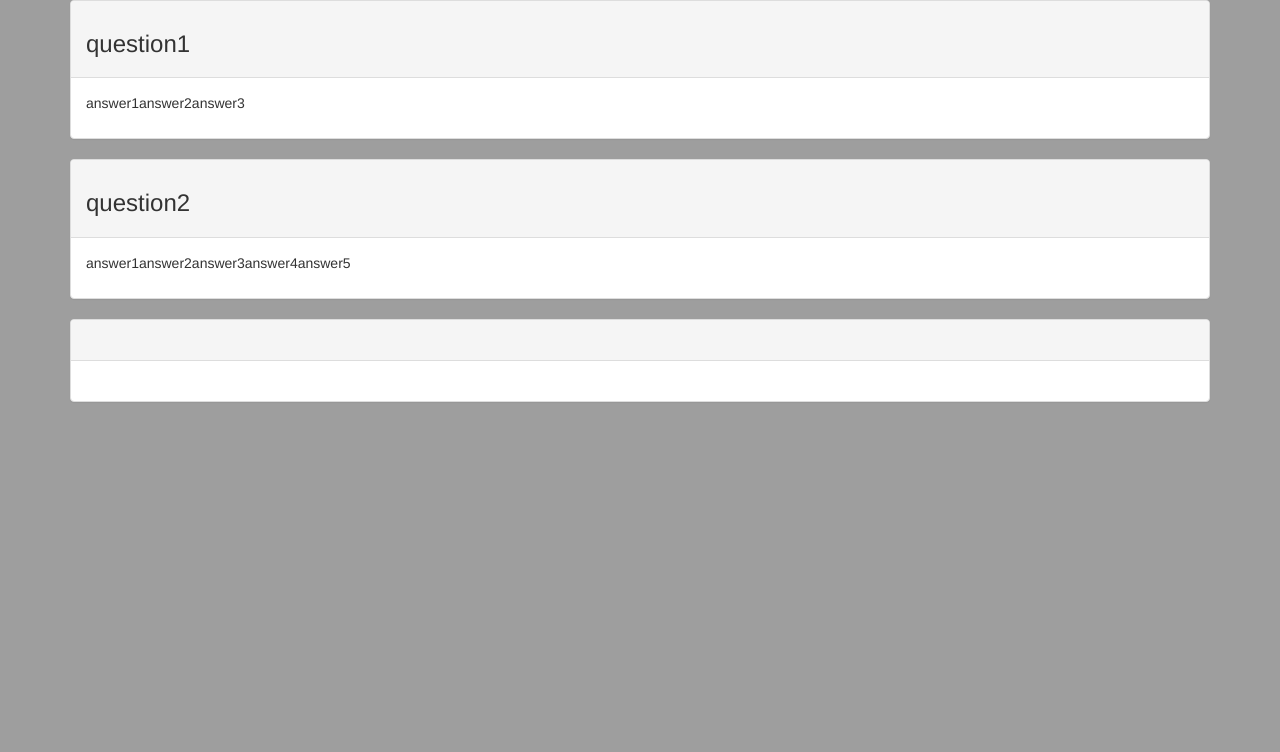
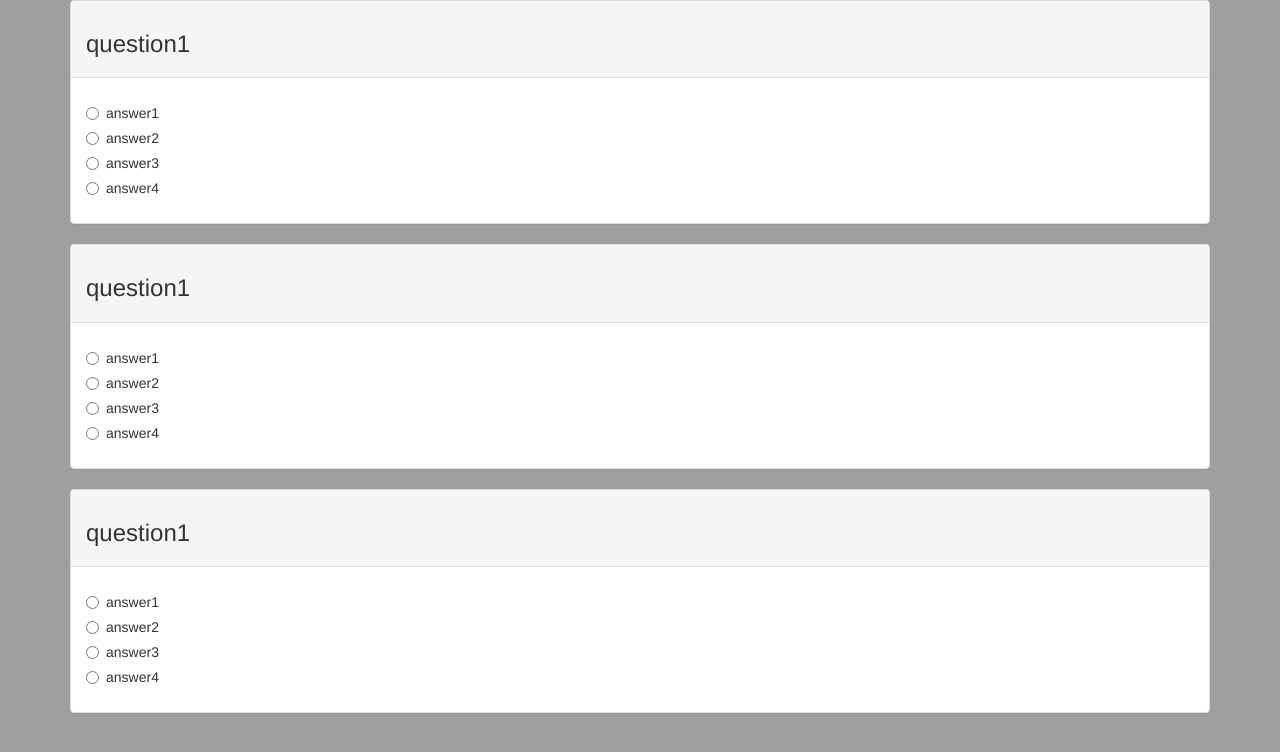
Before and after one commit to twick00/Track-Suggester, a plain HTML site: page index.html in a window 1280 px wide. Drawn offline with Linux system fonts and the light colour scheme.

```diff
--- a/index.html
+++ b/index.html
@@ -8,22 +8,8 @@
     <script src="js/jquery-3.2.1.js"></script>
     <script src="js/scripts.js"></script>
 </head>
+<body>
 
-<body>
-    <div class="container">
-        <!-- This is the start of a question -->
-        <!-- <div id="question">
-            <div class="panel panel-default">
-                <div class="panel-heading">
 
-                </div>
-                <div class="panel-body">
-
-                </div>
-            </div>
-        </div> -->
-        <!-- This is the end of a question -->
-    </div>
 </body>
-
 </html>
--- a/js/scripts.js
+++ b/js/scripts.js
@@ -1,40 +1,64 @@
 var questionInfo = [{
-        "question": "question1",
-        "answer": ["answer1", "answer2", "answer3"]
-    },
-    {
-        "question": "question2",
-        "answer": ["answer1", "answer2", "answer3", "answer4", "answer5"]
-    },
-    {
-        "": "",
-        "": []
-    }
-]
-
-var questionPanel =
-        '<div class="container">' +
-        '<div class="panel panel-default">' +
-        '<div class="panel-heading">' +
-        '<h3 class="question">' +
-        '</h3>' +
-        '</div>' +
-        '<div class="panel-body">' +
-        '<p class="answer">' +
-        '</p>' +
-        '</div>' +
-        '</div>' +
-        '</div>';
+    "question": "question1",
+    "answer": ["answer1", "answer2", "answer3", "answer4"],
+    "value": 0,
+    "name": "Test1"
+},
+{
+    "question": "question1",
+    "answer": ["answer1", "answer2", "answer3", "answer4"],
+    "value": 0,
+    "name": "Test2"
+},
+{
+    "question": "question1",
+    "answer": ["answer1", "answer2", "answer3", "answer4"],
+    "value": 0,
+    "name": "Test3"
+}]
 
 // Syntax is: "questionInfo[0].question" to access question1 and "questionInfo[0].answer[n]" to access answer[n]
 //Note to John: I'm aware 'q' isn't a good descripter but I think its pretty straight-forward.
 //Thanks to https://stackoverflow.com/questions/1078118/how-do-i-iterate-over-a-json-structure for reference
+
+var questionPanel =
+    (
+        '<div class="container">' +
+        '<div class="panel panel-default">' +
+        '<div class="panel-heading">' +
+        '<h3 class="question"/>' +
+        '</div>' +
+        '<div class="panel-body">' +
+        '<p class="answer"/>' +
+        '</div>' +
+        '</div>' +
+        '</div>'
+    );
+var answerRadio =
+    (
+        '<div class="radio">' +
+        '<label>' +
+        '<input type="radio" class="answerSelector" name="test">' +
+        '</label>' +
+        '</div>'
+    );
+
+
+//<input type="radio" name="activity" value="sonic"> Running
 $(document).ready(appendQuestions)
 
 function appendQuestions() {
+    $(document.body).prepend('<div class="container">');
+
     for (var i = 0; i < questionInfo.length; i++) {
         $(document.body).append(questionPanel);
         $(".question:last").append(questionInfo[i].question);
-        $(".answer:last").append(questionInfo[i].answer);
+        for (var o = 0; o < questionInfo[i].answer.length; o++) {
+            $(".answer:last").append(answerRadio);
+            $(".input:last").attr("name", questionInfo[i].name);
+            $("label:last").append(questionInfo[i].answer[o]);
+        }
     }
+
+    $(document.body).append("</div>"); //Must go last, this closes the container class
 }
```
